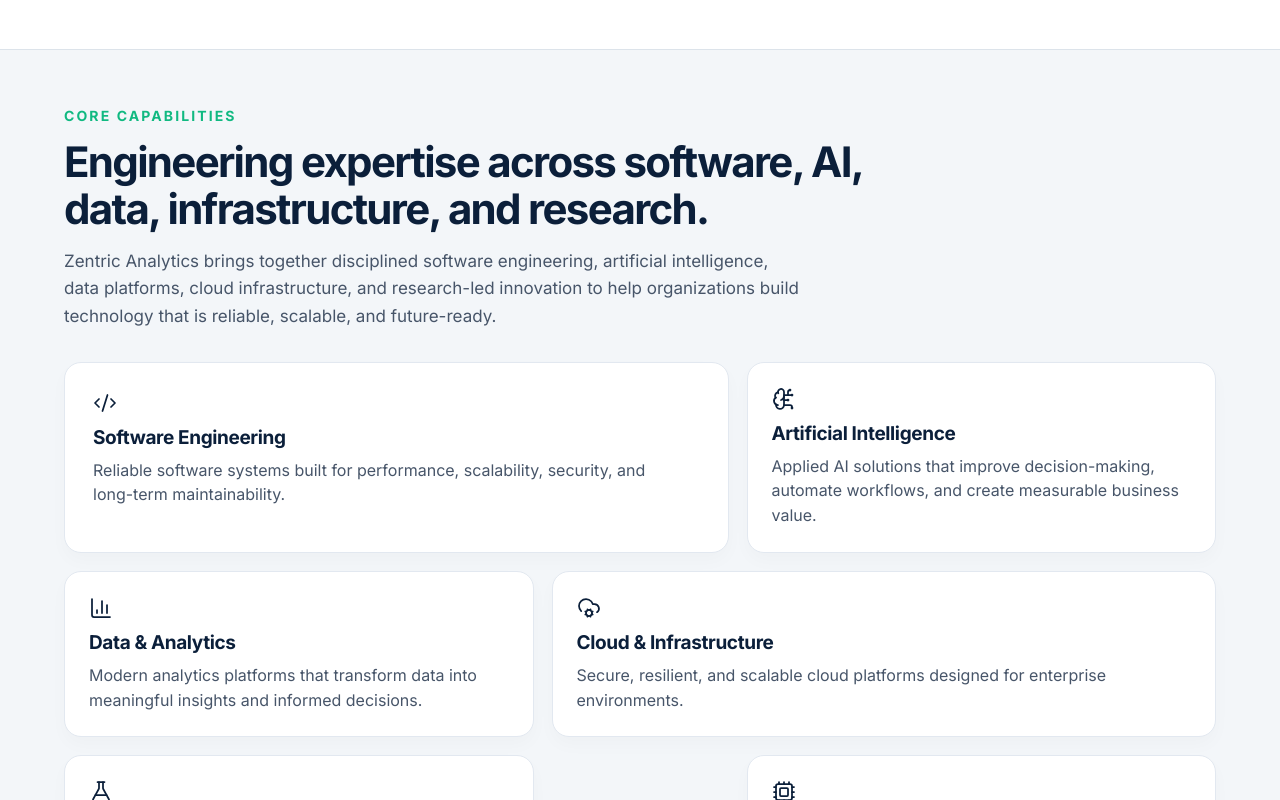
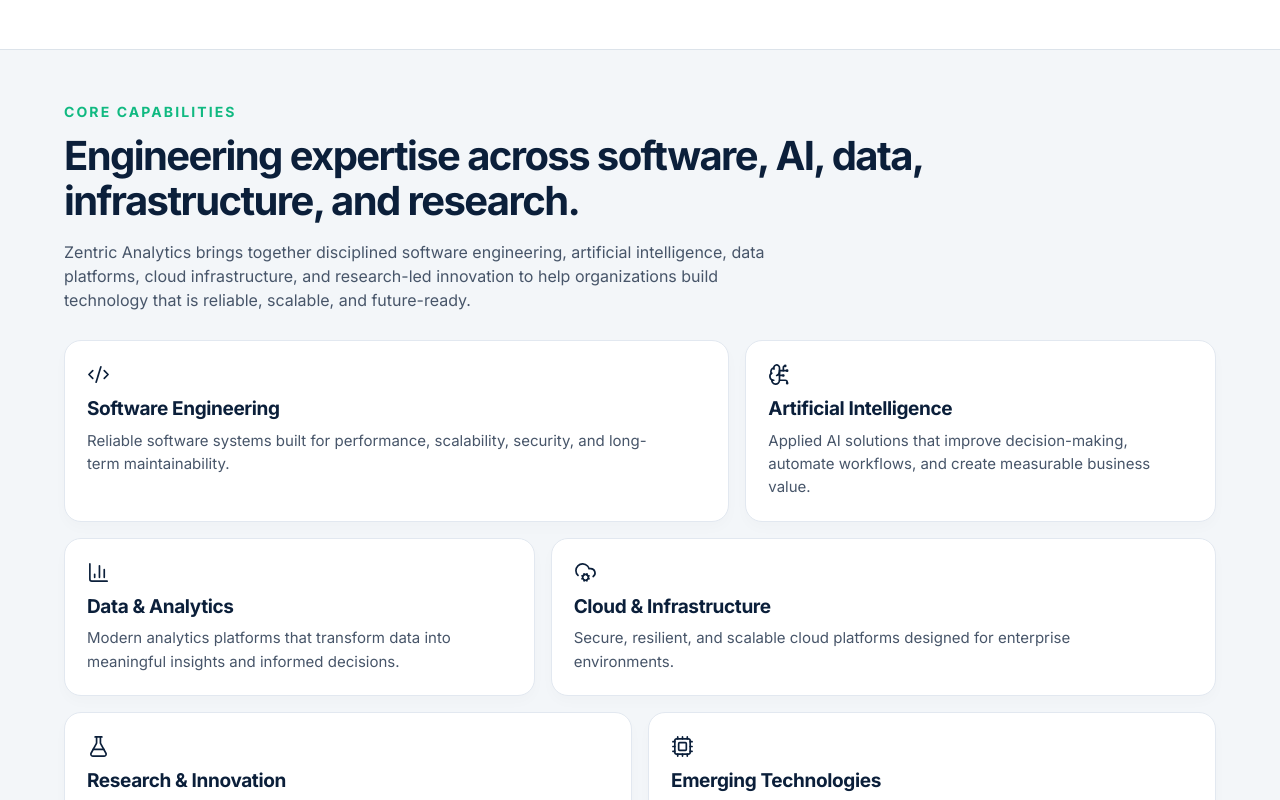
Before and after one commit to Zentric-Analytics/Zentricanalytics.com, a Next.js app: page / in a window 1280 px wide. Shown: the part 1240-2040 px from the top of the page. Built offline with nearby package versions, Linux system fonts and the light colour scheme.

Commit message:
Redesign core capabilities layout

```diff
--- a/src/app/page.tsx
+++ b/src/app/page.tsx
@@ -281,46 +281,46 @@ export default function Home() {
         </div>
       </section>
 
-      <section className="border-t border-[#DCE3EA] bg-[#F3F6F9] px-4 py-8 sm:px-6 sm:py-11 lg:py-14" aria-labelledby="core-capabilities-heading">
+      <section className="border-t border-[#DCE3EA] bg-[#F3F6F9] px-4 py-9 sm:px-6 sm:py-11 lg:py-[52px]" aria-labelledby="core-capabilities-heading">
         <div className="mx-auto max-w-6xl">
           <SectionHeader
-            className="[&_h2]:mt-3 [&_h2]:text-[clamp(1.6875rem,3.35vw,2.625rem)] [&_h2]:leading-[1.12] [&_p:last-child]:mt-4 [&_p:last-child]:max-w-[46rem]"
+            className="[&_h2]:mt-3 [&_h2]:text-[clamp(1.75rem,3.15vw,2.5rem)] [&_h2]:leading-[1.12] [&_p:last-child]:mt-4 [&_p:last-child]:max-w-[46rem] [&_p:last-child]:text-[0.9375rem] [&_p:last-child]:leading-[1.58] sm:[&_p:last-child]:text-base"
             eyebrow="CORE CAPABILITIES"
             heading="Engineering expertise across software, AI, data, infrastructure, and research."
             headingId="core-capabilities-heading"
             description="Zentric Analytics brings together disciplined software engineering, artificial intelligence, data platforms, cloud infrastructure, and research-led innovation to help organizations build technology that is reliable, scalable, and future-ready."
           />
 
-          <div className="mt-7 grid gap-3.5 sm:mt-8 sm:grid-cols-2 sm:gap-4 md:[&>a:first-child]:col-span-2 lg:grid-cols-12 lg:grid-rows-[auto_auto_auto] lg:gap-[18px] lg:[&>a:first-child]:col-span-7">
+          <div className="mt-6 grid gap-3 sm:mt-7 sm:grid-cols-2 sm:gap-3.5 md:[&>a:first-child]:col-span-2 lg:grid-cols-12 lg:grid-rows-[auto_auto_auto] lg:gap-4 lg:[&>a:first-child]:col-span-7">
             {capabilities.map((capability) => {
               const tileClassName =
                 capability.title === 'Software Engineering'
-                  ? 'lg:col-start-1 lg:row-start-1 lg:p-7'
+                  ? 'lg:col-start-1 lg:row-start-1 lg:p-6'
                   : capability.title === 'Artificial Intelligence'
                     ? 'lg:col-span-5 lg:col-start-8 lg:row-start-1'
                     : capability.title === 'Data & Analytics'
                       ? 'lg:col-span-5 lg:col-start-1 lg:row-start-2'
                       : capability.title === 'Research & Innovation'
-                        ? 'lg:col-span-5 lg:col-start-1 lg:row-start-3'
+                        ? 'lg:col-span-6 lg:col-start-1 lg:row-start-3'
                         : capability.title === 'Cloud & Infrastructure'
                           ? 'lg:col-span-7 lg:col-start-6 lg:row-start-2'
-                          : 'lg:col-span-5 lg:col-start-8 lg:row-start-3';
+                          : 'lg:col-span-6 lg:col-start-7 lg:row-start-3';
 
               return (
                 <Link
-                  className={`${tileClassName} group flex cursor-pointer flex-col rounded-[17px] border border-[#E2E8F0] bg-white p-4 outline-none shadow-[0_8px_18px_rgba(11,31,58,0.025)] transition-[background-color,border-color,transform] duration-200 ease-out hover:border-[#10B981]/55 hover:bg-[#F8FAFC] focus-visible:border-[#10B981]/70 focus-visible:bg-[#F8FAFC] focus-visible:ring-2 focus-visible:ring-[#10B981] focus-visible:ring-offset-2 focus-visible:ring-offset-[#F3F6F9] motion-safe:hover:-translate-y-0.5 sm:p-5 lg:p-6`}
+                  className={`${tileClassName} group flex cursor-pointer flex-col rounded-[17px] border border-[#E2E8F0] bg-white p-[17px] outline-none shadow-[0_6px_14px_rgba(11,31,58,0.018)] transition-[background-color,border-color,transform] duration-200 ease-out hover:border-[#10B981]/55 hover:bg-[#F8FAFC] focus-visible:border-[#10B981]/70 focus-visible:bg-[#F8FAFC] focus-visible:ring-2 focus-visible:ring-[#10B981] focus-visible:ring-offset-2 focus-visible:ring-offset-[#F3F6F9] motion-safe:hover:-translate-y-0.5 sm:p-5 lg:p-[22px]`}
                   href="/services"
                   key={capability.title}
                 >
                   <capability.Icon
                     aria-hidden="true"
-                    className="size-[21px] shrink-0 text-[#0B1F3A] transition-colors duration-200 ease-out group-hover:text-[#10B981] group-focus-visible:text-[#10B981] sm:size-[22px] lg:size-6"
+                    className="size-[21px] shrink-0 text-[#0B1F3A] transition-colors duration-200 ease-out group-hover:text-[#10B981] group-focus-visible:text-[#10B981] sm:size-[22px] lg:size-[23px]"
                     strokeWidth={1.75}
                   />
                   <h3 className="mt-3 text-lg font-bold leading-[1.2] tracking-[-0.02em] text-[#0B1F3A] sm:text-[1.1875rem]">
                     {capability.title}
                   </h3>
-                  <p className="mt-2 max-w-[36rem] text-[0.9375rem] leading-[1.55] text-[#475569] sm:text-base sm:leading-[1.55]">
+                  <p className="mt-2 max-w-[36rem] text-[0.90625rem] leading-[1.58] text-[#475569] sm:text-[0.9375rem] sm:leading-[1.56]">
                     {capability.description}
                   </p>
                 </Link>
```
